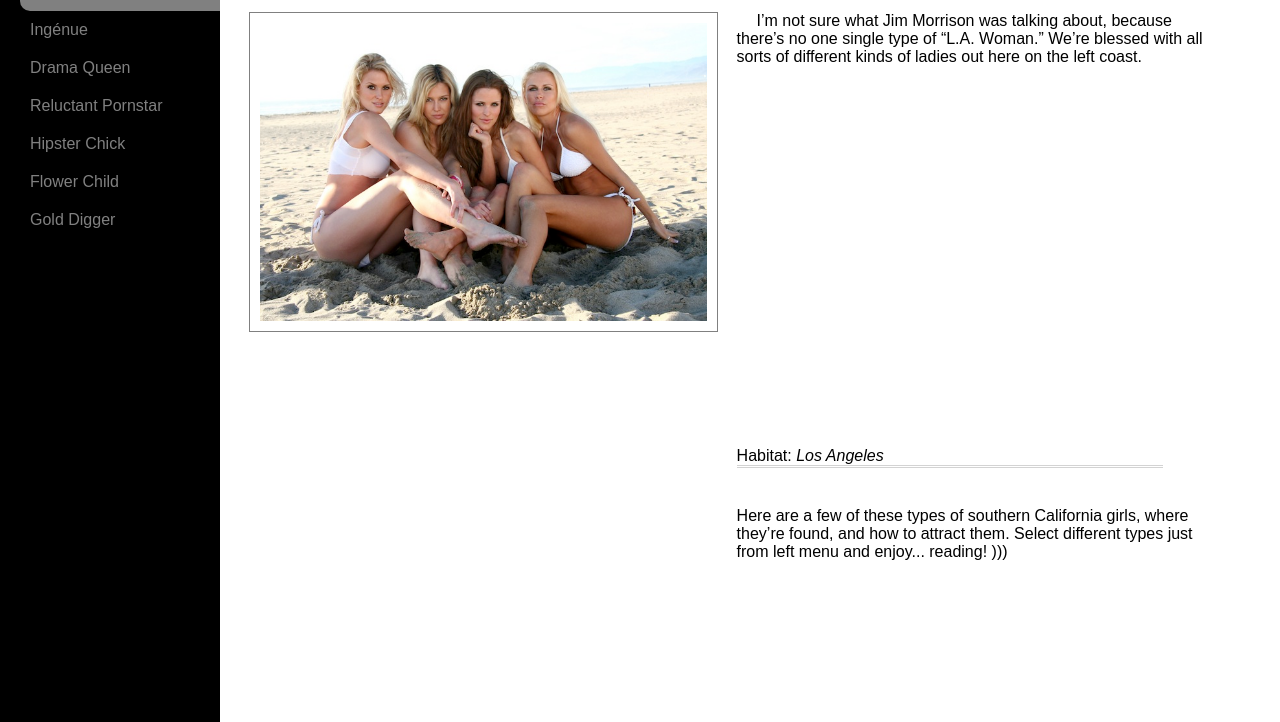
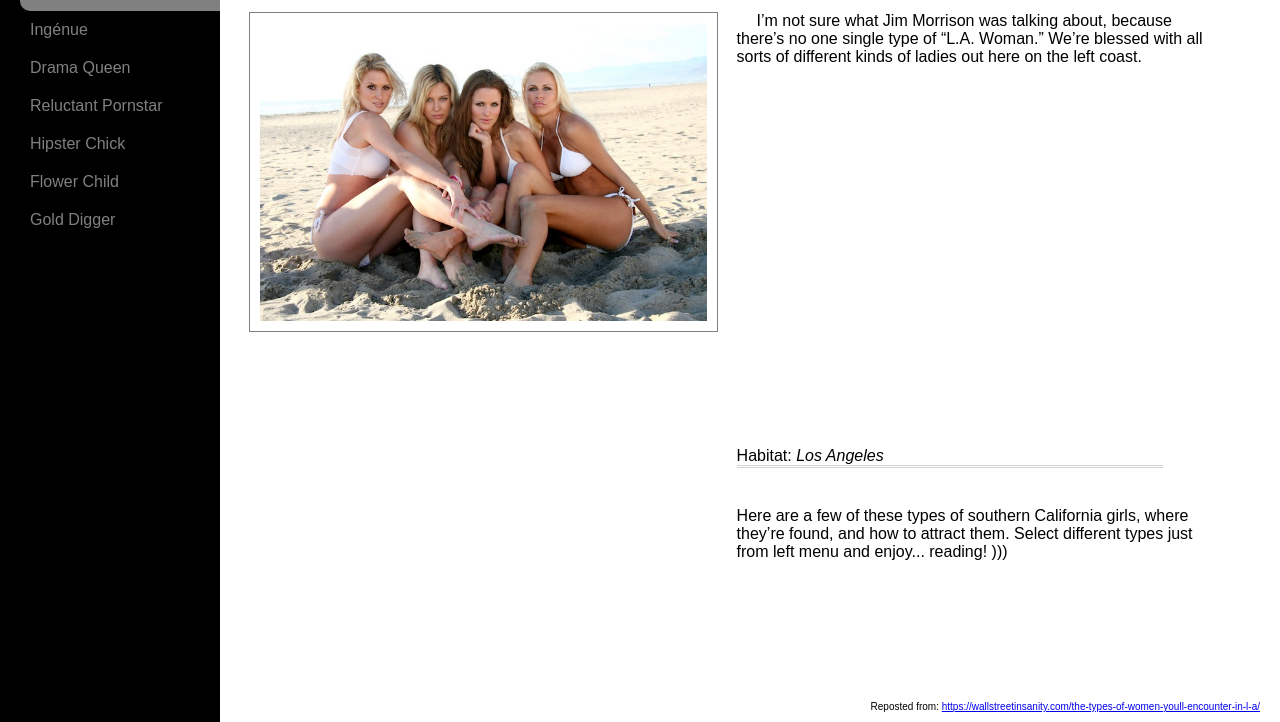
Before and after one commit to andrewklmn/andrewklmn.github.io, a plain HTML site: page task_js_dom/index.html in a window 1280 px wide. Shown: the part 78-800 px from the top of the page. Drawn offline with Linux system fonts and the light colour scheme.

Commit message:
Update task_js_dom code

```diff
--- a/task_js_dom/app.css
+++ b/task_js_dom/app.css
@@ -144,6 +144,19 @@ img {
   max-height: 90%;
 }
 
+footer {
+  position: fixed;
+  bottom: 10px;
+  right: 0;
+
+  margin-right: 20px;
+
+  background-color: white;
+
+  text-align: right;
+  font-size: 10px;
+}
+
 @media screen and (max-width: 1030px) {
   .wraper {
     grid-template-columns: repeat(2, 1fr);
@@ -223,4 +236,8 @@ img {
     height: auto;
     max-height: none;
   }
+
+  footer {
+    display: none;
+  }
 }
--- a/task_js_dom/index.html
+++ b/task_js_dom/index.html
@@ -31,14 +31,12 @@
       </p>
     </article>
   </main>
-  <!--
   <footer>
-    Original article was writed by Chuck Henderson and posted here:
+    Reposted from:
     <a href="https://wallstreetinsanity.com/the-types-of-women-youll-encounter-in-l-a/">
       https://wallstreetinsanity.com/the-types-of-women-youll-encounter-in-l-a/
     </a>
   </footer>
-  -->
   <script src="app.js"></script>
 </body>
 </html>
```
